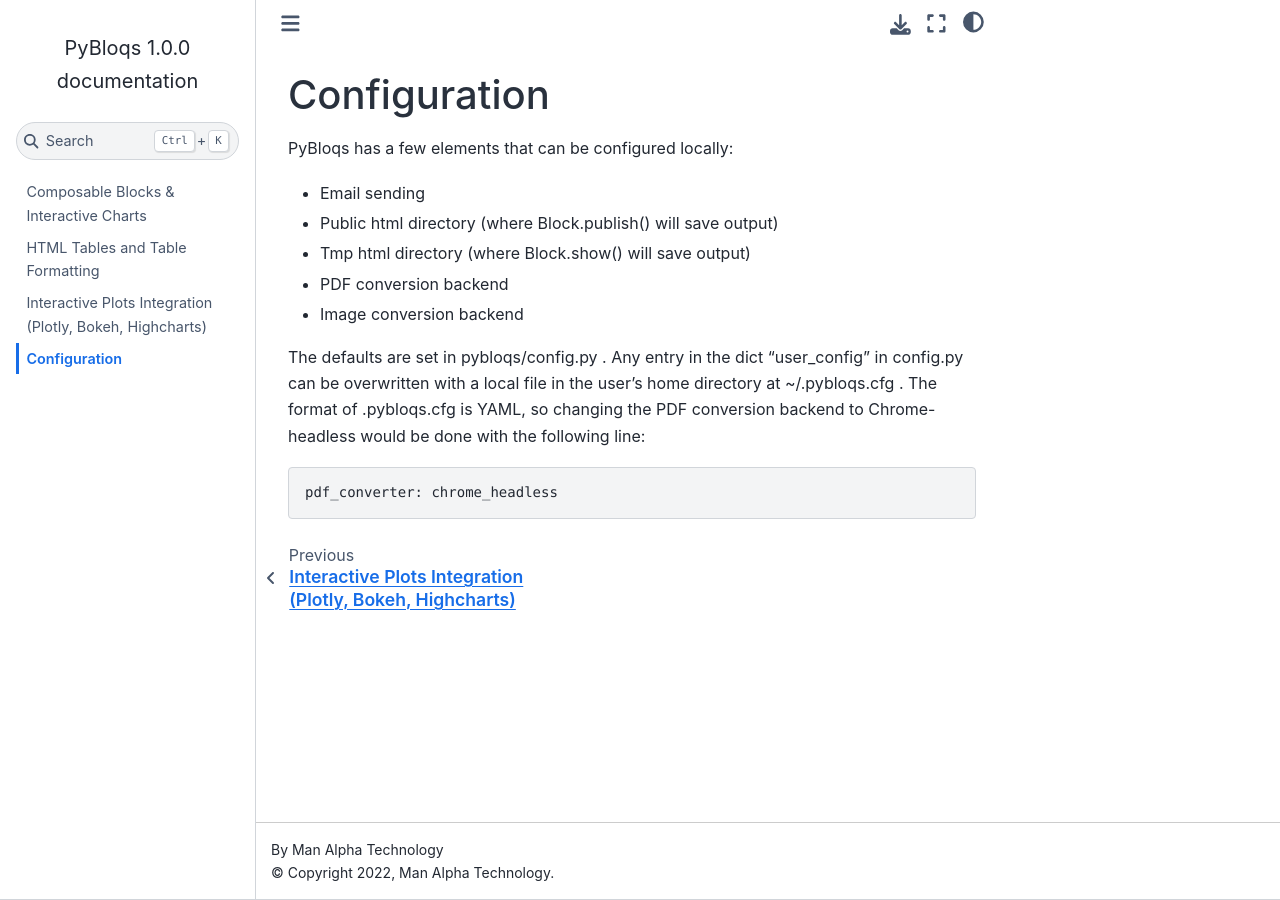
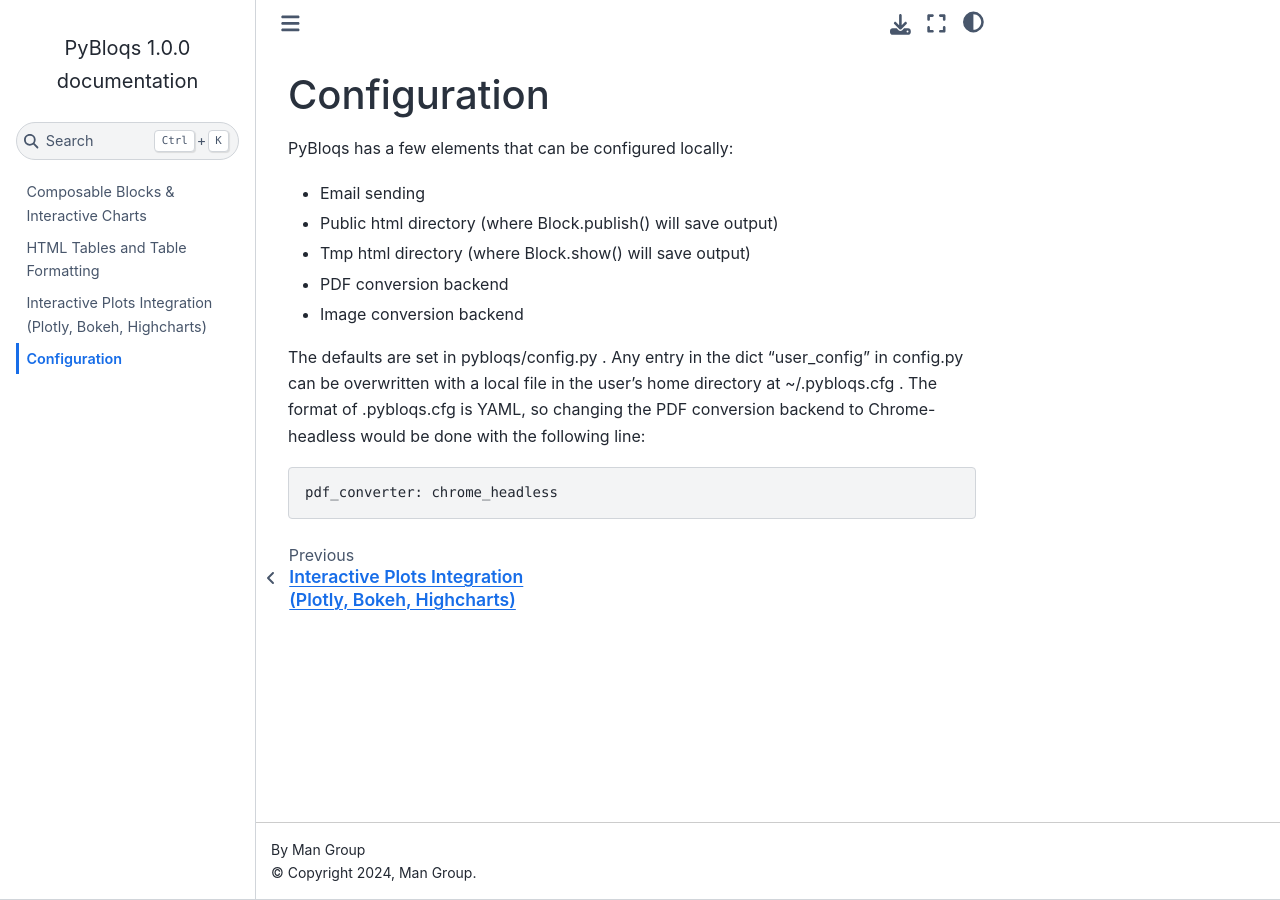
Before and after one commit to man-group/PyBloqs, a Sphinx documentation site: the page built from docs/source/configuration.ipynb, in a window 1280 px wide. Built offline with Sphinx 7.4.7 and the Sphinx Book theme 1.1.4, drawn with Linux system fonts in a browser that asks for light colours.

Commit message:
Touch up HTML documentation options

```diff
--- a/docs/source/conf.py
+++ b/docs/source/conf.py
@@ -40,7 +40,7 @@
 ]
 
 # Add any paths that contain templates here, relative to this directory.
-templates_path = ["_templates"]
+templates_path = []
 
 # The suffix(es) of source filenames.
 # You can specify multiple suffix as a list of string:
@@ -55,8 +55,8 @@
 
 # General information about the project.
 project = "PyBloqs"
-copyright = "2022, Man Alpha Technology"
-author = "Man Alpha Technology"
+copyright = "2024, Man Group"
+author = "Man Group"
 
 # The version info for the project you're documenting, acts as replacement for
 # |version| and |release|, also used in various other places throughout the
@@ -72,7 +72,7 @@
 #
 # This is also used if you do content translation via gettext catalogs.
 # Usually you set "language" from the command line for these cases.
-language = None
+language = "en"
 
 # There are two options for replacing |today|: either, you set today to some
 # non-false value, then it is used:
@@ -135,7 +135,7 @@
 
 # The name of an image file (relative to this directory) to place at the top
 # of the sidebar.
-# html_logo = None
+html_logo = "../../logo/logo.svg"
 
 # The name of an image file (within the static path) to use as favicon of the
 # docs.  This file should be a Windows icon file (.ico) being 16x16 or 32x32
@@ -145,7 +145,7 @@
 # Add any paths that contain custom static files (such as style sheets) here,
 # relative to this directory. They are copied after the builtin static files,
 # so a file named "default.css" will overwrite the builtin "default.css".
-html_static_path = ["_static"]
+html_static_path = []
 
 # Add any extra paths that contain custom files (such as robots.txt or
 # .htaccess) here, relative to this directory. These files are copied
@@ -158,7 +158,7 @@
 
 # If true, SmartyPants will be used to convert quotes and dashes to
 # typographically correct entities.
-# html_use_smartypants = True
+html_use_smartypants = True
 
 # Custom sidebar templates, maps document names to template names.
 # html_sidebars = {}
```
